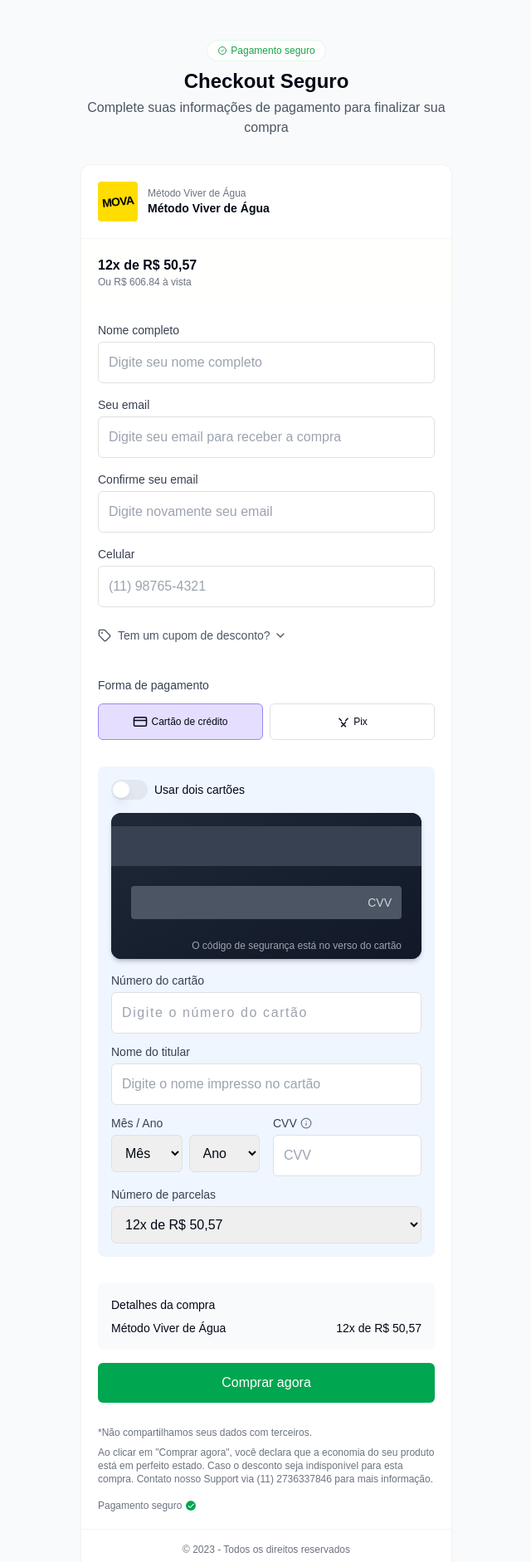
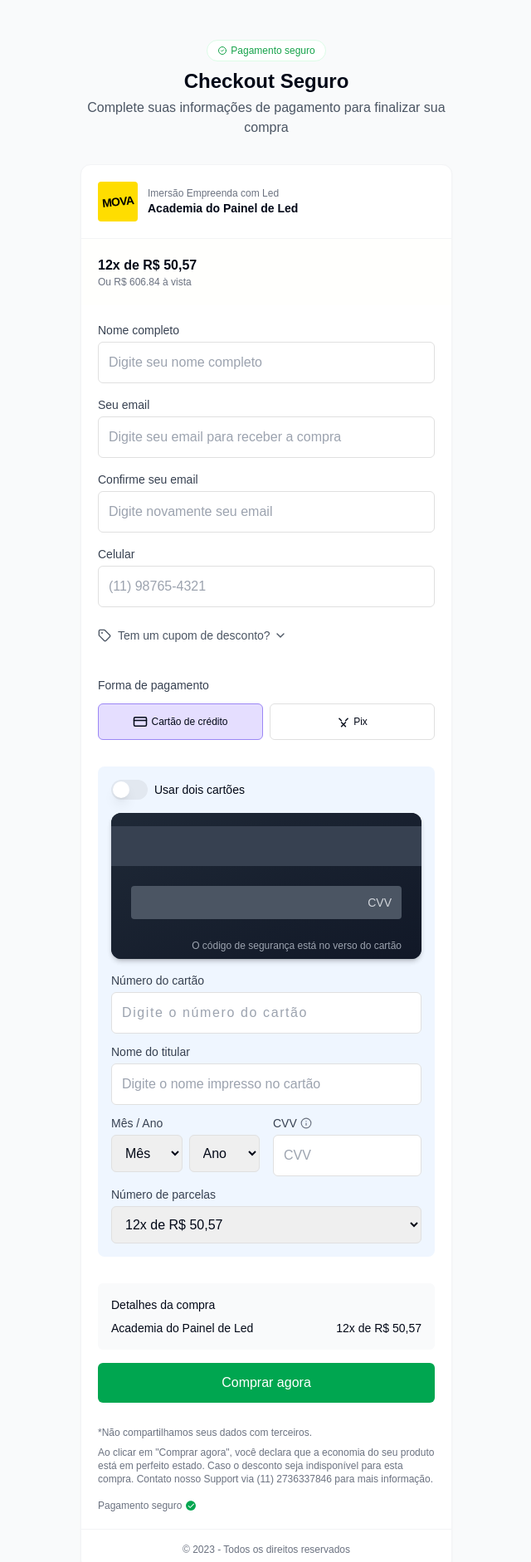
Before and after one commit to aceleresuaideia/friendly-checkout-ux, a React (Vite) app: page / in a window 1280 px wide. Shown: the top 1883 px of the page at 83% size, without its empty margins (319-959 px from the left). Built offline with nearby package versions, Linux system fonts and the light colour scheme; a web font is replaced by a local one.

Commit message:
Update product names
Replaces "Método Viver de Água" with "Academia do Painel de Led" and "Imersão Empreenda com Led".

```diff
--- a/src/components/CheckoutCard.tsx
+++ b/src/components/CheckoutCard.tsx
@@ -1,3 +1,4 @@
+
 import React, { useState, useEffect } from 'react';
 import { motion } from 'framer-motion';
 import { CreditCard, TagIcon, ChevronDown, ChevronUp, Check } from 'lucide-react';
@@ -79,8 +80,8 @@ const CheckoutCard: React.FC<CheckoutCardProps> = ({
       <div className="p-5 border-b border-gray-100 flex items-center space-x-3">
         <Logo />
         <div className="flex flex-col items-start">
-          <span className="text-xs text-gray-500 font-medium">Método Viver de Água</span>
-          <h1 className="text-sm font-semibold">{productName}</h1>
+          <span className="text-xs text-gray-500 font-medium">Imersão Empreenda com Led</span>
+          <h1 className="text-sm font-semibold">Academia do Painel de Led</h1>
         </div>
       </div>
 
@@ -277,7 +278,7 @@ const CheckoutCard: React.FC<CheckoutCardProps> = ({
           <div className="bg-gray-50 p-4 rounded-md">
             <h3 className="font-medium text-sm mb-2">Detalhes da compra</h3>
             <div className="flex justify-between text-sm">
-              <span>{productName}</span>
+              <span>Academia do Painel de Led</span>
               <span className="font-medium">{installments}x de {formattedPrice}</span>
             </div>
           </div>
--- a/src/pages/Index.tsx
+++ b/src/pages/Index.tsx
@@ -35,7 +35,7 @@ const Index = () => {
             initial={{ opacity: 0, scale: 0.8 }}
             animate={{ opacity: 1, scale: 1 }}
             transition={{ duration: 0.5, ease: [0.22, 1, 0.36, 1] }}
-            className="w-16 h-16 border-2 border-checkout-blue border-t-transparent rounded-full animate-spin"
+            className="w-16 h-16 border-2 border-checkout-purple border-t-transparent rounded-full animate-spin"
           />
           <motion.p
             initial={{ opacity: 0, y: 10 }}
@@ -65,7 +65,7 @@ const Index = () => {
           </div>
 
           <CheckoutCard
-            productName="Método Viver de Água"
+            productName="Academia do Painel de Led"
             price={50.57}
             installments={12}
           />
```
